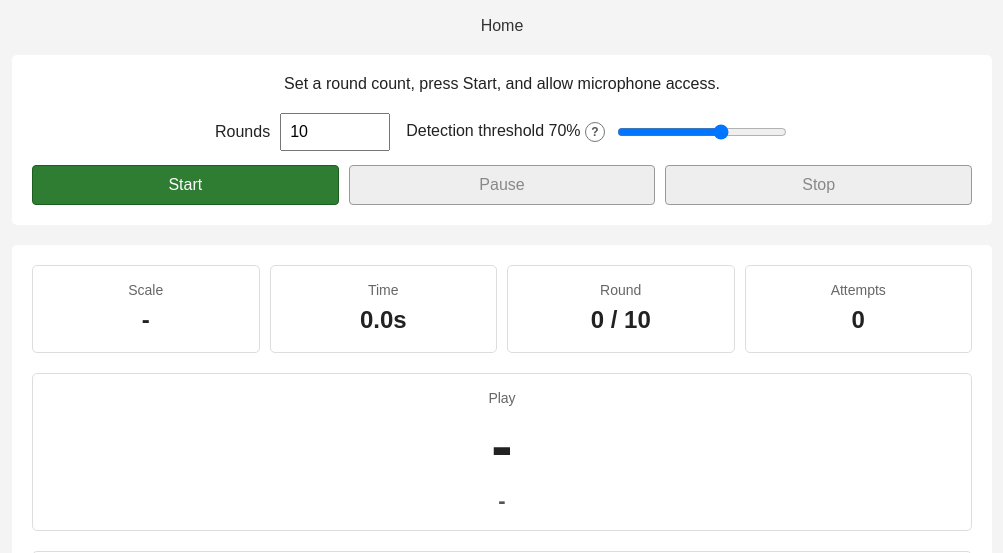
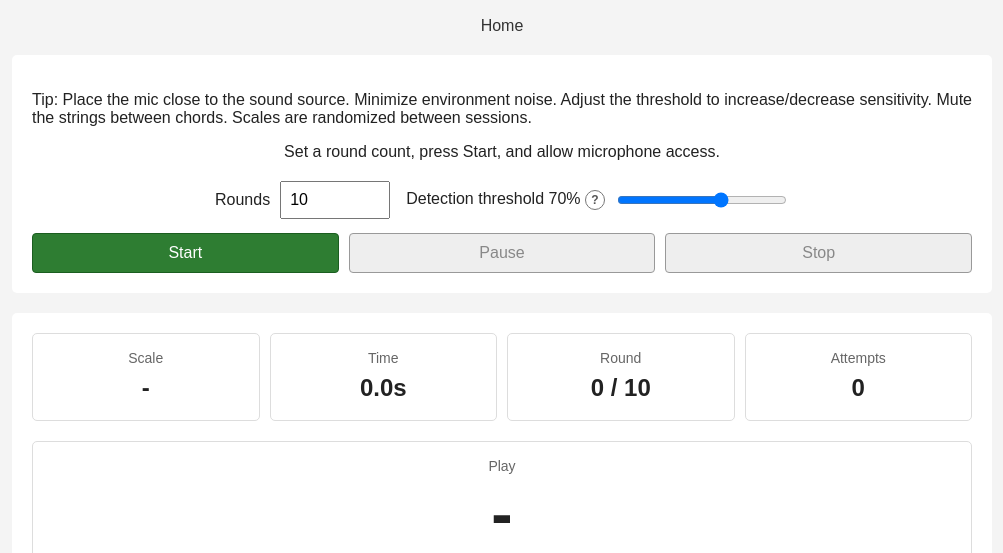
Before and after one commit to BenjaminBossan/music, a plain HTML site: page learn-chords/index.html in a window 1280 px wide. Shown: the part 61-614 px from the top of the page, without its empty margins (138-1141 px from the left). Drawn offline with Linux system fonts and the light colour scheme.

Commit message:
Add tips for learning chords

```diff
--- a/learn-chords/index.html
+++ b/learn-chords/index.html
@@ -15,6 +15,7 @@
 
     <main id="container">
         <section id="setup">
+            <p> Tip: Place the mic close to the sound source. Minimize environment noise. Adjust the threshold to increase/decrease sensitivity. Mute the strings between chords. Scales are randomized between sessions.</p>
             <p id="status">Set a round count, press Start, and allow microphone access.</p>
             <div id="settings-row">
                 <div class="setting-field">
```
